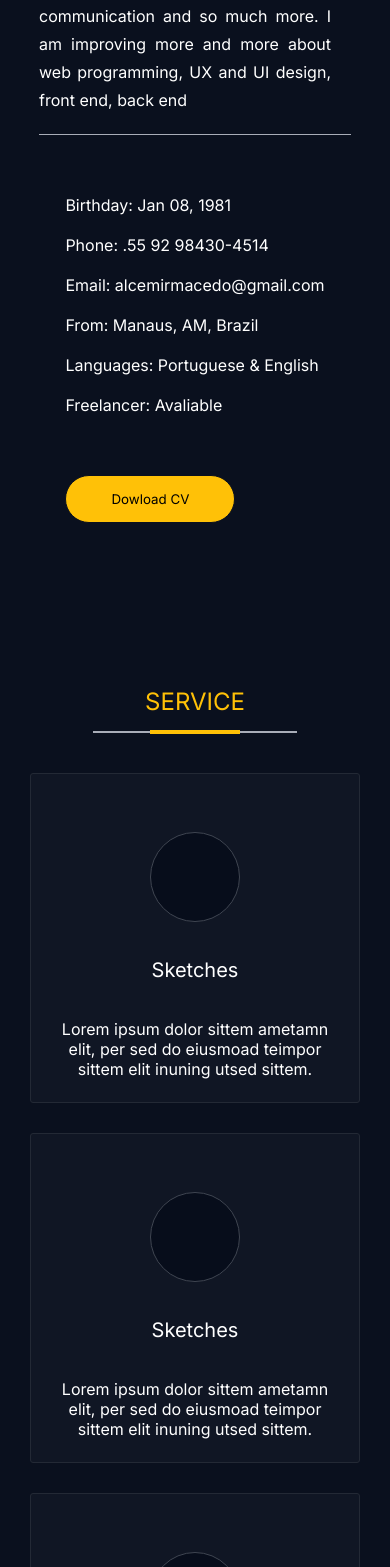
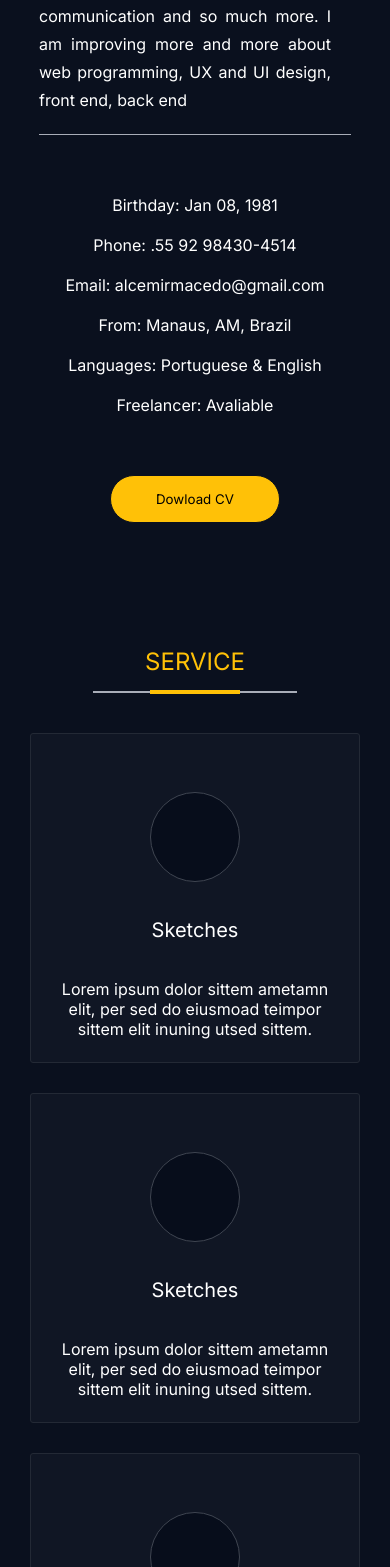
Before and after one commit to AlcemirMacedo/am-devoloper, a Next.js app: page / in a window 390 px wide. Shown: the part 1001-2568 px from the top of the page. Built offline with nearby package versions, Linux system fonts and the light colour scheme.

Commit message:
Continuando responsividade

```diff
--- a/src/componentes/about/about.css
+++ b/src/componentes/about/about.css
@@ -96,4 +96,10 @@
         font-size: 22px;
         text-align: center;
     }
+    .infos .infos-desc{
+
+        align-items: center;
+        text-align: center;
+        padding-bottom: 50px;
+    }
 }
--- a/src/componentes/resumes/resume.css
+++ b/src/componentes/resumes/resume.css
@@ -87,3 +87,16 @@
 .resume-topic .side1 .last-li p, .side2 .last-li p{
     padding-bottom: 0;
 }
+
+
+@media screen and (max-width: 580px){
+    .resume-topic{
+        margin-top: 80px;
+        flex-direction: column;
+        max-width: 80%;
+    }
+    .resume-topic .side1{
+        margin-right: 0;
+        margin-bottom: 50px;
+    }
+}
--- a/src/componentes/services/service.css
+++ b/src/componentes/services/service.css
@@ -1,5 +1,5 @@
 .service-section{
-    padding-top: 100px;
+    padding-top: 10px;
     width: 100%;
     display: flex;
     justify-content: center;
@@ -57,5 +57,7 @@
     border: 1px #3F4551 solid;
 }
 @media sreen and (max-width:580px){
-
+    .service-section{
+        padding-top: 10px;
+    }
 }
```
